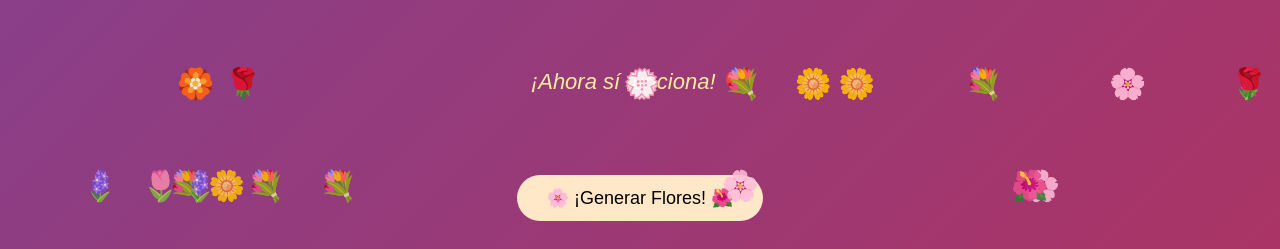
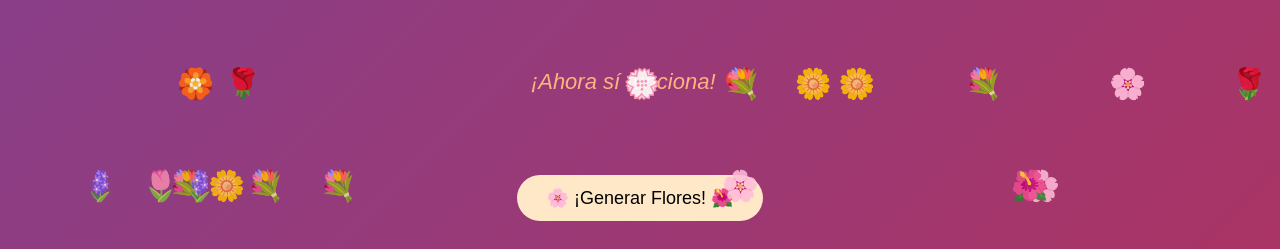
Before and after one commit to chemahp0-bit/mi-espacio-privado, a plain HTML site: page index.html in a window 1280 px wide. Shown: the part 139-388 px from the top of the page. Drawn offline with Linux system fonts and the light colour scheme.

Commit message:
Update index.html

```diff
--- a/index.html
+++ b/index.html
@@ -29,7 +29,7 @@ h1 {
 
 .texto {
   padding: 30px;
-  color: #ffed9e;
+  color: #ffb380;
   font-size: 22px;
   font-style: italic;
   max-width: 500px;
```
